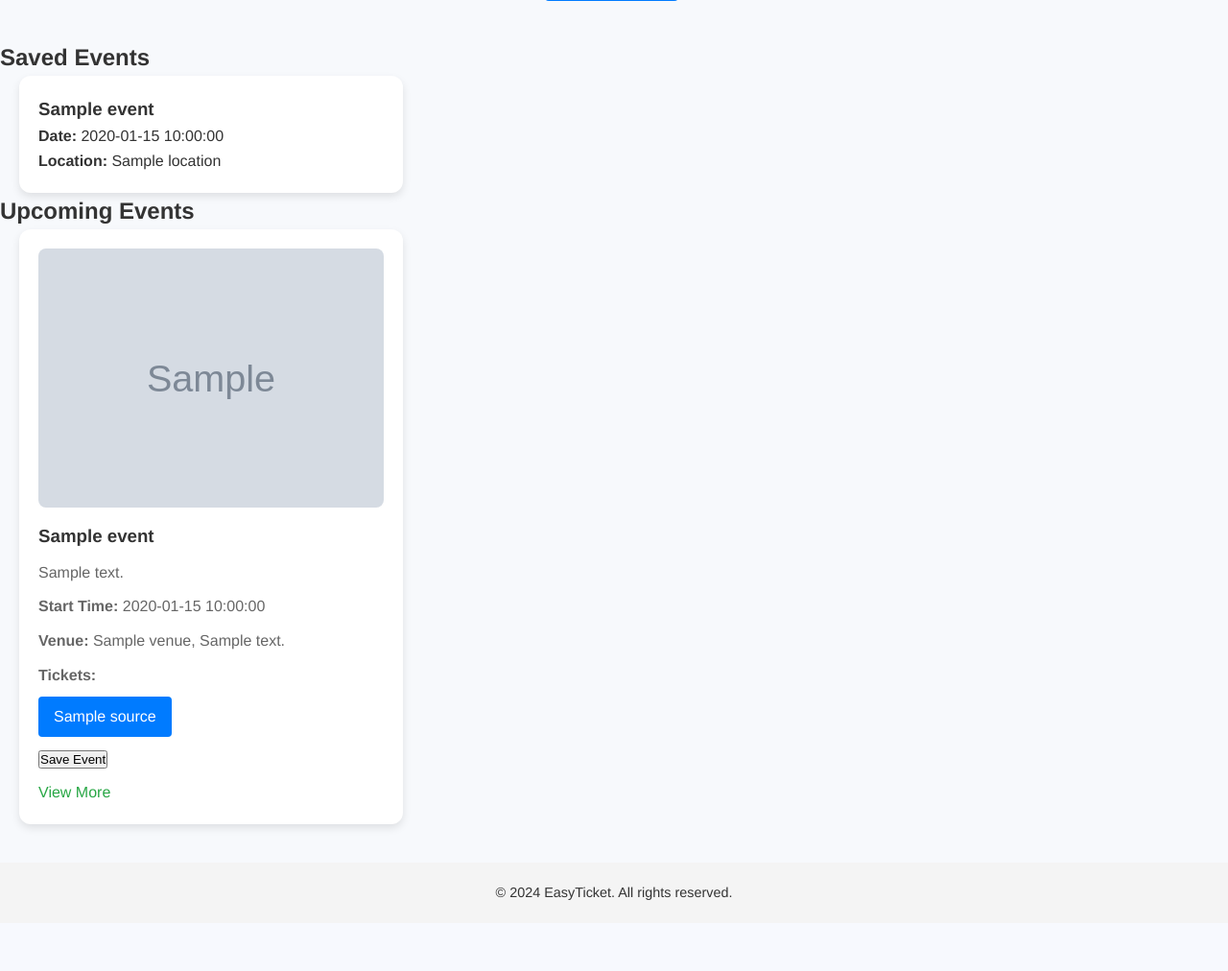
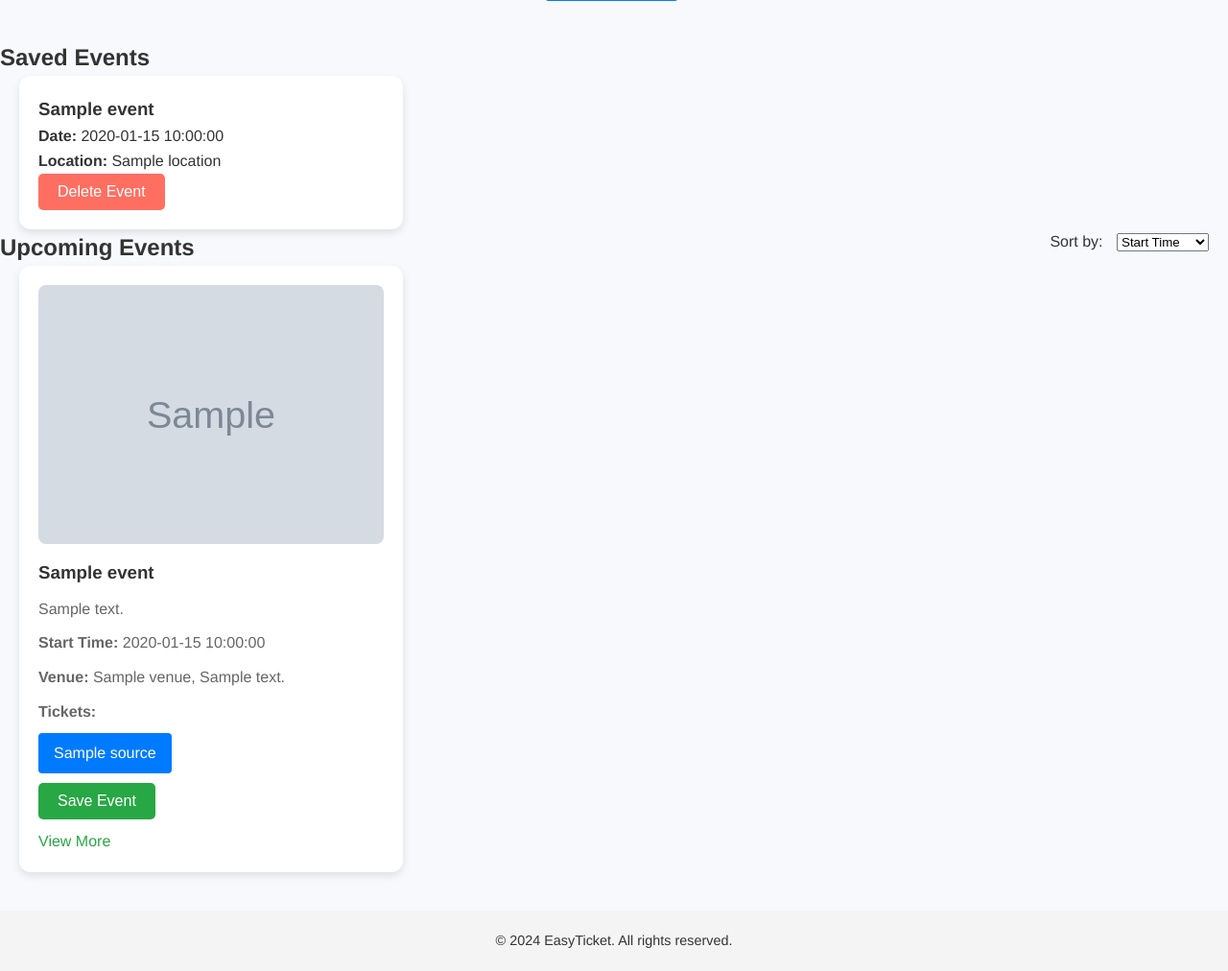
Before and after one commit to Krwaheed/EasyTicket, a Flask app: template templates/user-dashboard.html in a window 1280 px wide. Shown: the part 566-1578 px from the top of the page at 96% size. Before the commit the page ends 1504 px from the top, so only its background shows below. Run offline with Flask 3, Linux system fonts and the light colour scheme; the template is opened without the code that fills it: most values are stand-ins (such as "Sample title", 1, 10 or a date in 2020); grey boxes marked "Sample" are stand-in pictures.

Commit message:
fixed saved and delete events functions implemented sorting function in user dashbaord

```diff
--- a/app.py
+++ b/app.py
@@ -1,6 +1,7 @@
 
 import os
 from flask import flash
+from datetime import datetime
 import mysql.connector
 from flask import render_template, Flask, request, session, redirect, url_for, jsonify
 from werkzeug.security import generate_password_hash, check_password_hash
@@ -74,7 +75,7 @@ def fetch_real_time_events(query="Concerts in San-Francisco"):
     }
 
     headers = {
-        "x-rapidapi-key": "e005e7d7acmsh96c1e4bbda89a34p1968c3jsn65a0ee93fa43",
+        "x-rapidapi-key": "302ec63930msh5311bb73e188dc3p112effjsnb788b6f9f595",
         "x-rapidapi-host": "real-time-events-search.p.rapidapi.com"
     }
 
@@ -96,18 +97,18 @@ def get_user_recommendations(username):
         WHERE u.username = %s
     """, (username,))
     interests = cursor.fetchall()
-    print("Interests fetched:", interests)  # Debugging line
+    print("Interests fetched:", interests)
 
     recommended_events = []
     for interest in interests:
-        print("Fetching events for interest:", interest['interest_name'])  # Debugging line
+        print("Fetching events for interest:", interest['interest_name'])
         event = fetch_real_time_events(interest['interest_name'])
-        print("Event fetched:", event)  # Debugging line
+        print("Event fetched:", event)
         if event and event.get('data'):
             # Add only the first event of each interest to the recommendations
             recommended_events.append(event['data'][0])
 
-    print("Recommended events:", recommended_events)  # Debugging line
+    print("Recommended events:", recommended_events)
     return recommended_events
 
 
@@ -290,35 +291,75 @@ def get_events():
 @app.route('/save-event', methods=['POST'])
 def save_event():
     print("Received form data:", request.form)
+
+    # Check if user is logged in
     if 'user_id' not in session:
         return redirect(url_for('login'))
 
+    # Extract event details from form data
     event_id = request.form.get('event_id')
     event_name = request.form.get('event_name')
-    event_date = request.form.get('event_date')
-    location = request.form.get('location')
+    start_time = request.form.get('start_time')
+    venue_name = request.form.get('venue_name')
+    full_address = request.form.get('full_address')
 
-    print("Event Name:", event_name)  # Check if event_name is None
+    # Check if required fields are provided
+    if not event_id or not event_name or not start_time or not venue_name or not full_address:
+        flash('Missing event data. Please provide all event details.')
+        return redirect(url_for('user_dashboard'))
+
+    print("Event Name:", event_name)
+
+
+    try:
+
+        formatted_event_date = datetime.strptime(start_time, '%Y-%m-%d %H:%M:%S')
+    except ValueError:
+        flash('Invalid event date format.')
+        return redirect(url_for('user_dashboard'))
 
     try:
         cursor = db.cursor()
+
         query = """
             INSERT INTO saved_events (user_id, event_id, event_name, event_date, location)
             VALUES (%s, %s, %s, %s, %s)
         """
-        cursor.execute(query, (session['user_id'], event_id, event_name, event_date, location))
+        # Combine venue name and full address for location
+        location = f"{venue_name}, {full_address}"
+
+        cursor.execute(query, (session['user_id'], event_id, event_name, formatted_event_date, location))
         db.commit()
         flash('Event saved successfully!')
     except mysql.connector.Error as err:
         print('Database Error:', err)
-        flash('Error saving event.')
+        flash('Error saving event. Please try again later.')
     finally:
         cursor.close()
+
     return redirect(url_for('user_dashboard'))
 
 
+#*****remove events*******
+@app.route('/remove-event', methods=['POST'])
+def remove_event():
+    if 'user_id' not in session:
+        flash('Please login to continue.')
+        return redirect(url_for('login'))
 
-#*****remove events*******
+    event_id = request.form.get('event_id')
+    try:
+        cursor = db.cursor()
+        cursor.execute("DELETE FROM saved_events WHERE event_id = %s AND user_id = %s", (event_id, session['user_id']))
+        db.commit()
+        flash('Event removed successfully!')
+    except mysql.connector.Error as err:
+        db.rollback()
+        flash(f'Error removing event: {err}')
+    finally:
+        cursor.close()
+
+    return redirect(url_for('user_dashboard'))
 
 
 
--- a/static/css/user-dashboard.css
+++ b/static/css/user-dashboard.css
@@ -190,3 +190,63 @@ body {
     background-color: #f4f4f4;
     font-size: 0.9em;
 }
+.sort-by-container {
+    display: inline-block;
+    float: right;
+    margin-right: 20px; /* Adjust margin to your liking */
+    margin-bottom: 10px; /* Adds space below */
+}
+
+.sort-by-container label {
+    margin-right: 10px; /* Adds space between label and dropdown */
+}
+
+.events-section h2 {
+    display: inline-block;
+}
+.save-event-btn {
+    background-color: #28a745; /* Background color */
+    color: white; /* Text color */
+    padding: 10px 20px; /* Padding for button size */
+    border: none; /* No border */
+    border-radius: 5px; /* Rounded corners */
+    font-size: 16px; /* Font size */
+    cursor: pointer; /* Pointer cursor on hover */
+    transition: background-color 0.3s ease; /* Smooth background color transition */
+}
+
+.save-event-btn:hover {
+    background-color: #28a745; /* Darker color on hover */
+}
+
+.save-event-btn:active {
+    background-color: #28a745; /* Even darker color when clicked */
+}
+
+.save-event-btn:focus {
+    outline: none; /* Remove outline when focused */
+}
+
+
+.delete-event-btn {
+    background-color: #ff6f61; /* Background color */
+    color: white; /* Text color */
+    padding: 10px 20px; /* Padding for button size */
+    border: none; /* No border */
+    border-radius: 5px; /* Rounded corners */
+    font-size: 16px; /* Font size */
+    cursor: pointer; /* Pointer cursor on hover */
+    transition: background-color 0.3s ease; /* Smooth background color transition */
+}
+
+.delete-event-btn:hover {
+    background-color: #ff4a3a; /* Darker color on hover */
+}
+
+.delete-event-btn:active {
+    background-color: #ff3a2a; /* Even darker color when clicked */
+}
+
+.delete-event-btn:focus {
+    outline: none; /* Remove outline when focused */
+}
--- a/static/js/user-dashboard.js
+++ b/static/js/user-dashboard.js
@@ -1,2 +1,37 @@
 // Placeholder JavaScript file
 console.log("User Dashboard loaded successfully.");
+
+    // JavaScript for frontend sorting
+    document.getElementById('sort_by').addEventListener('change', function() {
+    let sortBy = this.value;  // Get the selected sorting option
+    let eventsGrid = document.getElementById('events-grid');  // Get the events grid
+    let eventCards = Array.from(eventsGrid.getElementsByClassName('event-card'));  // Convert HTMLCollection to array
+
+    // Sort the event cards based on the selected criteria
+    eventCards.sort(function(a, b) {
+    let aValue, bValue;
+
+    if (sortBy === 'start_time') {
+    // Sort by start_time
+    aValue = new Date(a.getAttribute('data-start-time'));
+    bValue = new Date(b.getAttribute('data-start-time'));
+} else if (sortBy === 'venue') {
+    // Sort by venue name (case-insensitive)
+    aValue = a.getAttribute('data-venue').toLowerCase();
+    bValue = b.getAttribute('data-venue').toLowerCase();
+} else if (sortBy === 'event_name') {
+    // Sort by event name (case-insensitive)
+    aValue = a.getAttribute('data-name').toLowerCase();
+    bValue = b.getAttribute('data-name').toLowerCase();
+}
+
+    if (aValue < bValue) return -1;
+    if (aValue > bValue) return 1;
+    return 0;
+});
+
+    // Reorder the event cards in the DOM
+    eventCards.forEach(function(card) {
+    eventsGrid.appendChild(card);  // This moves each card in sorted order
+});
+});
--- a/templates/user-dashboard.html
+++ b/templates/user-dashboard.html
@@ -60,6 +60,11 @@
                 <h3>{{ event.event_name }}</h3>
                 <p><strong>Date:</strong> {{ event.event_date }}</p>
                 <p><strong>Location:</strong> {{ event.location }}</p>
+                <!-- Remove Event Form -->
+                <form action="{{ url_for('remove_event') }}" method="post">
+                    <input type="hidden" name="event_id" value="{{ event.event_id }}">
+                    <button type="submit" class="delete-event-btn">Delete Event</button>
+                </form>
             </div>
             {% endfor %}
         {% else %}
@@ -68,15 +73,22 @@
     </div>
 </section>
 
-
-
+<!-- Sorting Dropdown -->
+<div class="sort-by-container">
+    <label for="sort_by">Sort by:</label>
+    <select name="sort_by" id="sort_by">
+        <option value="start_time">Start Time</option>
+        <option value="venue">Venue</option>
+        <option value="event_name">Event Name</option>
+    </select>
+</div>
 
 <!-- Events Section -->
-        <section class="events-section">
+<section class="events-section" id="events-section">
     <h2>Upcoming Events</h2>
-            <div class="events-grid">
+    <div class="events-grid" id="events-grid">
         {% for event in events %}
-                <div class="event-card">
+        <div class="event-card" data-start-time="{{ event.start_time }}" data-venue="{{ event.venue.name }}" data-name="{{ event.name }}">
             <img src="{{ event.thumbnail }}" alt="{{ event.name }} thumbnail" class="event-thumbnail">
             <div class="event-details">
                 <h3>{{ event.name }}</h3>
@@ -89,15 +101,19 @@
                     <li><a href="{{ ticket.link }}" target="_blank" class="ticket-button">{{ ticket.source }}</a></li>
                     {% endfor %}
                 </ul>
+
                 <!-- Save Event Form -->
                 <form action="{{ url_for('save_event') }}" method="post">
-                            <input type="hidden" name="event_id" value="{{ event.id }}">
+    <input type="hidden" name="event_id" value="{{ event.event_id }}">
     <input type="hidden" name="event_name" value="{{ event.name }}">
-                            <input type="hidden" name="event_date" value="{{ event.date }}">
-                            <input type="hidden" name="location" value="{{ event.location }}">
-                            <button type="submit">Save Event</button>
+    <input type="hidden" name="start_time" value="{{ event.start_time }}">
+    <input type="hidden" name="venue_name" value="{{ event.venue.name }}">
+    <input type="hidden" name="full_address" value="{{ event.venue.full_address }}">
+    <button type="submit" class="save-event-btn">Save Event</button>
 </form>
-                        <a href="#" class="view-more">View More</a>
+
+
+                <a href="{{ event.link }}" target="_blank" class="view-more">View More</a> <!-- Added event link -->
             </div>
         </div>
         {% endfor %}
```
Lines whose indentation alone changed are shown as unchanged.
